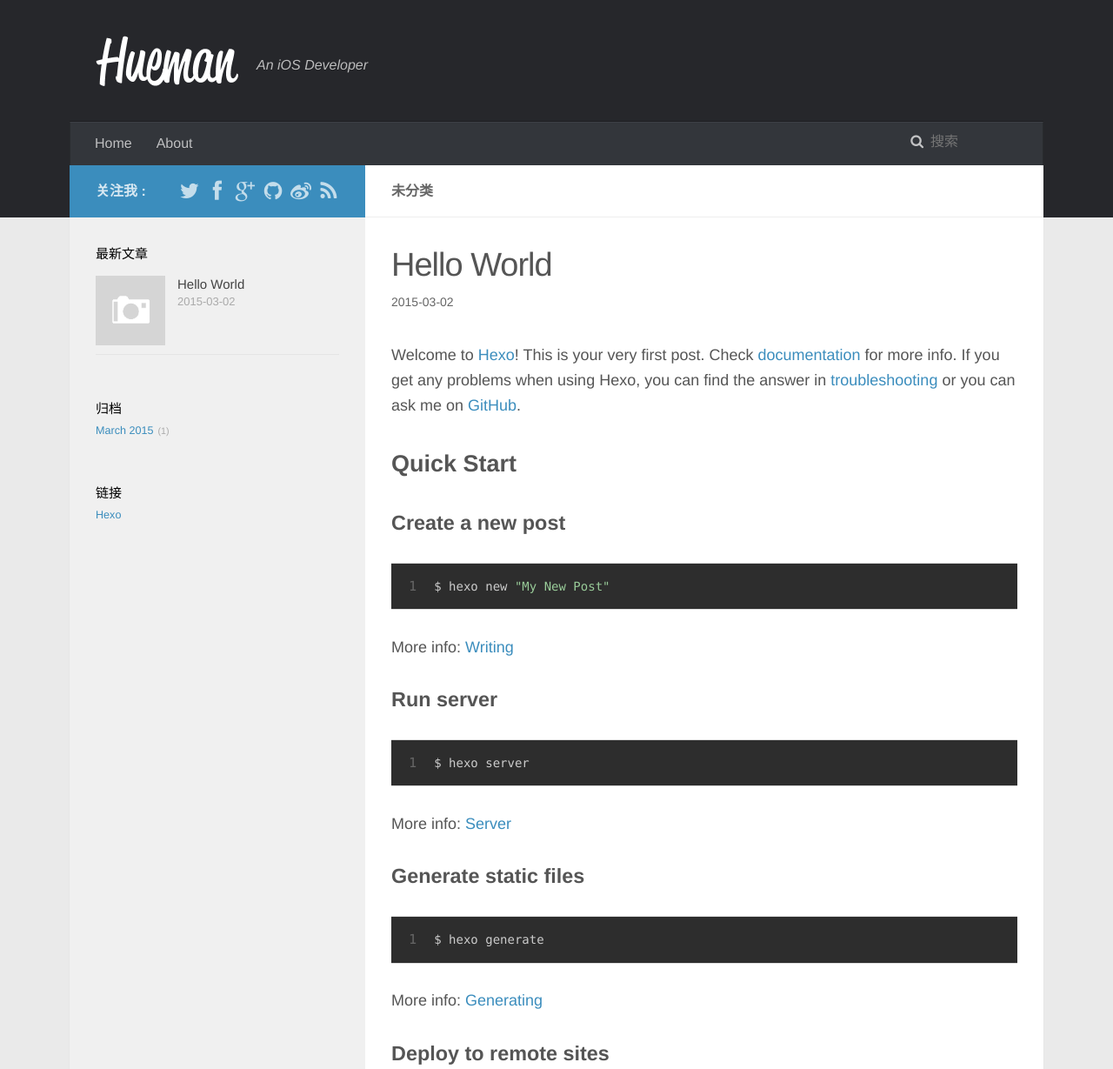
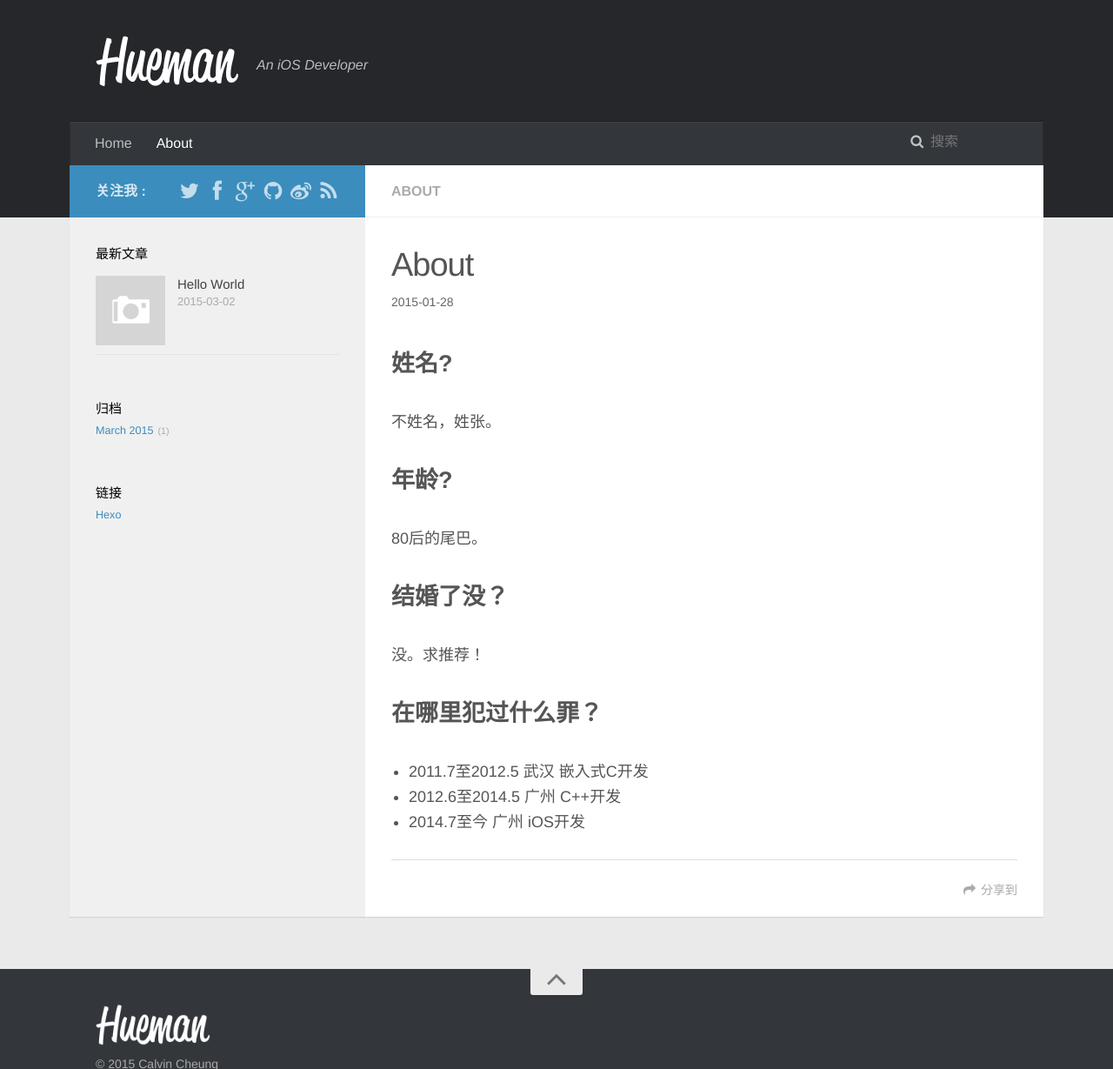
Before and after one commit to xqhu/xqhu.github.io, a plain HTML site: page about/index.html in a window 1280 px wide. Shown: the top 1229 px of the page at 87% size. Drawn offline with nearby package versions, Linux system fonts and the light colour scheme; a web font is replaced by a local one.

Commit message:
Site updated: 2015-03-03 00:25:36

```diff
--- a/2015/03/02/hello-world/index.html
+++ b/about/index.html
@@ -3,20 +3,35 @@
 <head>
   <meta charset="utf-8">
 
-  <title>Hello World | Calvin Cheung</title>
+  <title>About | Calvin Cheung</title>
   <meta name="viewport" content="width=device-width, initial-scale=1, maximum-scale=1">
-  <meta name="description" content="Welcome to Hexo! This is your very first post. Check documentation for more info. If you get any problems when using Hexo, you can find the answer in troubleshooting or you can ask me on GitHub.
-Quick">
-<meta property="og:type" content="article">
-<meta property="og:title" content="Hello World">
-<meta property="og:url" content="http://zwen.name/2015/03/02/hello-world/index.html">
+  <meta name="description" content="姓名?不姓名，姓张。
+年龄?80后的尾巴。
+结婚了没？没。求推荐！
+在哪里犯过什么罪？
+2011.7至2012.5  武汉  嵌入式C开发
+2012.6至2014.5  广州  C++开发
+2014.7至今      广州  iOS开发">
+<meta property="og:type" content="website">
+<meta property="og:title" content="About">
+<meta property="og:url" content="http://zwen.name/about/index.html">
 <meta property="og:site_name" content="Calvin Cheung">
-<meta property="og:description" content="Welcome to Hexo! This is your very first post. Check documentation for more info. If you get any problems when using Hexo, you can find the answer in troubleshooting or you can ask me on GitHub.
-Quick">
+<meta property="og:description" content="姓名?不姓名，姓张。
+年龄?80后的尾巴。
+结婚了没？没。求推荐！
+在哪里犯过什么罪？
+2011.7至2012.5  武汉  嵌入式C开发
+2012.6至2014.5  广州  C++开发
+2014.7至今      广州  iOS开发">
 <meta name="twitter:card" content="summary">
-<meta name="twitter:title" content="Hello World">
-<meta name="twitter:description" content="Welcome to Hexo! This is your very first post. Check documentation for more info. If you get any problems when using Hexo, you can find the answer in troubleshooting or you can ask me on GitHub.
-Quick">
+<meta name="twitter:title" content="About">
+<meta name="twitter:description" content="姓名?不姓名，姓张。
+年龄?80后的尾巴。
+结婚了没？没。求推荐！
+在哪里犯过什么罪？
+2011.7至2012.5  武汉  嵌入式C开发
+2012.6至2014.5  广州  C++开发
+2014.7至今      广州  iOS开发">
 
 
 
@@ -74,11 +89,11 @@ Quick">
           <section id="main">
             <div class="main-body-header">
 
-              <h1 class="header">未分类</h1>
+              <h1 class="header"><em class="page-title-link" data-url="/about/index.html">About</em></h1>
             </div>
             <div class="main-body-content">
 
-  <article id="post-hello-world" class="article article-single article-type-post" itemscope itemprop="blogPost">
+  <article id="page-undefined" class="article article-single article-type-page" itemscope itemprop="blogPost">
     <div class="article-inner">
       <!--  -->
 
@@ -86,31 +101,30 @@ Quick">
 
 
     <h1 class="article-title" itemprop="name">
-      Hello World
+      About
     </h1>
 
 
         </header>
 
       <p class="article-byline">
-        <a href="/2015/03/02/hello-world/" class="article-date">
-  <time datetime="2015-03-02T15:09:42.000Z" itemprop="datePublished">2015-03-02</time>
+        <a href="/about/index.html" class="article-date">
+  <time datetime="2015-01-28T15:49:38.000Z" itemprop="datePublished">2015-01-28</time>
 </a>
       </p>
       <div class="article-entry" itemprop="articleBody">
-        <p>Welcome to <a href="http://hexo.io/" target="_blank" rel="external">Hexo</a>! This is your very first post. Check <a href="http://hexo.io/docs/" target="_blank" rel="external">documentation</a> for more info. If you get any problems when using Hexo, you can find the answer in <a href="http://hexo.io/docs/troubleshooting.html" target="_blank" rel="external">troubleshooting</a> or you can ask me on <a href="https://github.com/hexojs/hexo/issues" target="_blank" rel="external">GitHub</a>.</p>
-<h2 id="Quick_Start">Quick Start</h2><h3 id="Create_a_new_post">Create a new post</h3><figure class="highlight bash"><table><tr><td class="gutter"><pre><span class="line">1</span><br></pre></td><td class="code"><pre><span class="line">$ hexo new <span class="string">"My New Post"</span></span><br></pre></td></tr></table></figure>
-<p>More info: <a href="http://hexo.io/docs/writing.html" target="_blank" rel="external">Writing</a></p>
-<h3 id="Run_server">Run server</h3><figure class="highlight bash"><table><tr><td class="gutter"><pre><span class="line">1</span><br></pre></td><td class="code"><pre><span class="line">$ hexo server</span><br></pre></td></tr></table></figure>
-<p>More info: <a href="http://hexo.io/docs/server.html" target="_blank" rel="external">Server</a></p>
-<h3 id="Generate_static_files">Generate static files</h3><figure class="highlight bash"><table><tr><td class="gutter"><pre><span class="line">1</span><br></pre></td><td class="code"><pre><span class="line">$ hexo generate</span><br></pre></td></tr></table></figure>
-<p>More info: <a href="http://hexo.io/docs/generating.html" target="_blank" rel="external">Generating</a></p>
-<h3 id="Deploy_to_remote_sites">Deploy to remote sites</h3><figure class="highlight bash"><table><tr><td class="gutter"><pre><span class="line">1</span><br></pre></td><td class="code"><pre><span class="line">$ hexo deploy</span><br></pre></td></tr></table></figure>
-<p>More info: <a href="http://hexo.io/docs/deployment.html" target="_blank" rel="external">Deployment</a></p>
+        <h2 id="姓名?">姓名?</h2><p>不姓名，姓张。</p>
+<h2 id="年龄?">年龄?</h2><p>80后的尾巴。</p>
+<h2 id="结婚了没？">结婚了没？</h2><p>没。求推荐！</p>
+<h2 id="在哪里犯过什么罪？">在哪里犯过什么罪？</h2><ul>
+<li>2011.7至2012.5  武汉  嵌入式C开发</li>
+<li>2012.6至2014.5  广州  C++开发</li>
+<li>2014.7至今      广州  iOS开发</li>
+</ul>
 
       </div>
       <footer class="article-footer">
-        <a data-url="http://zwen.name/2015/03/02/hello-world/" data-id="ci6s2ok5q0000w2vvh0e0hwco" class="article-share-link">分享到</a>
+        <a data-url="http://zwen.name/about/index.html" data-id="ci6s2v18q0000xrvvfo7249cx" class="article-share-link">分享到</a>
 
 
       </footer>
@@ -140,8 +154,6 @@ Quick">
 
     </ul>
   </div>
-
-
 
   <div class="widgets-container">
 
```
Also changed, not shown: 1 other file.
